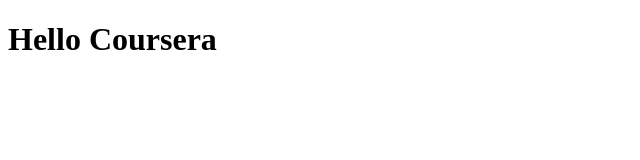
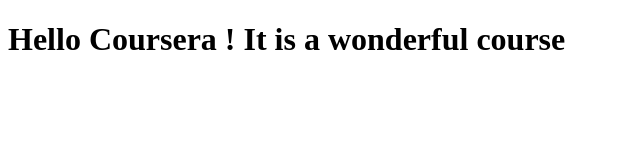
Before and after one commit to Justin-raj/Test, a plain HTML site: page site/index.html in a window 1280 px wide. Shown: the whole page, without its empty margins (0-640 px from the left). Drawn offline with Linux system fonts and the light colour scheme.

Commit message:
small chnages to code

```diff
--- a/site/index.html
+++ b/site/index.html
@@ -4,6 +4,6 @@
 	<title>Hello Coursera</title>
 </head>
 <body>
-<h1> Hello Coursera</h1>
+<h1> Hello Coursera ! It is a wonderful course</h1>
 </body>
 </html>
```
